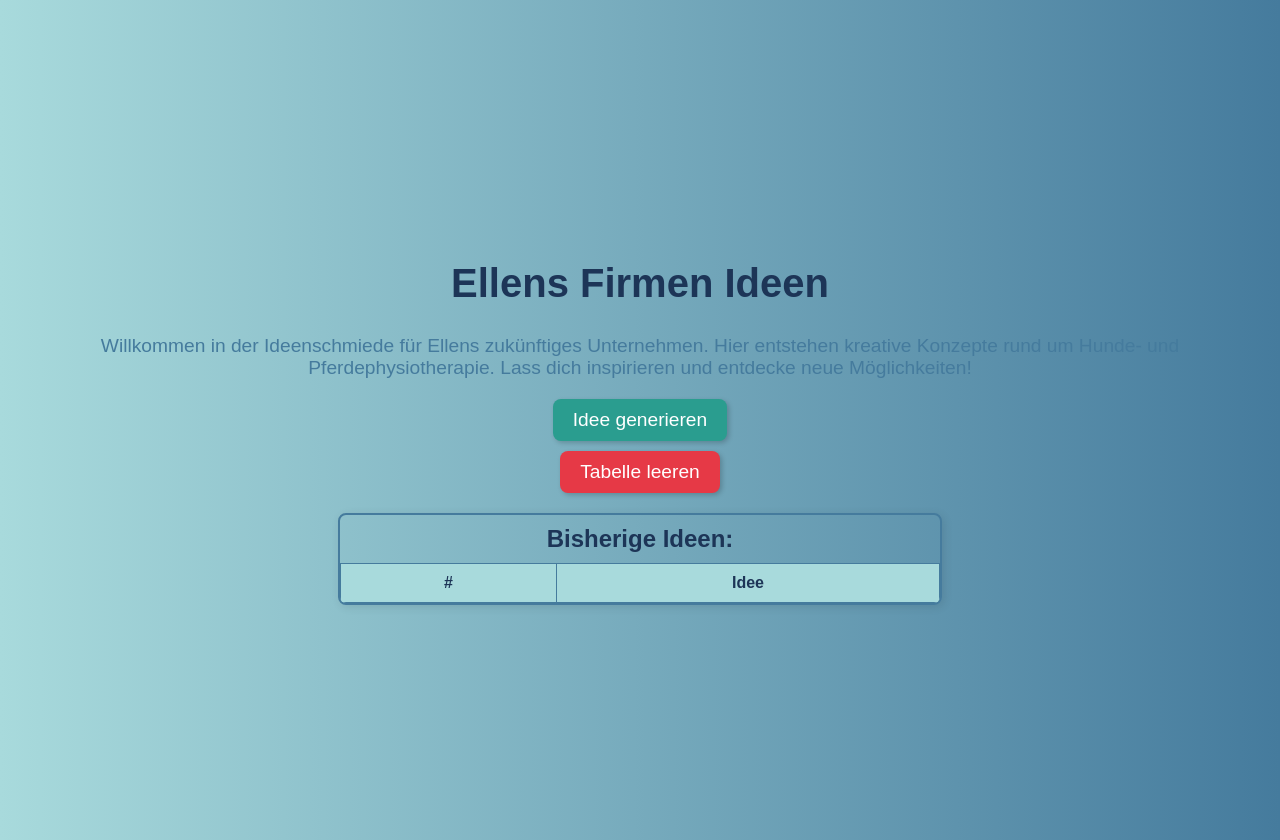
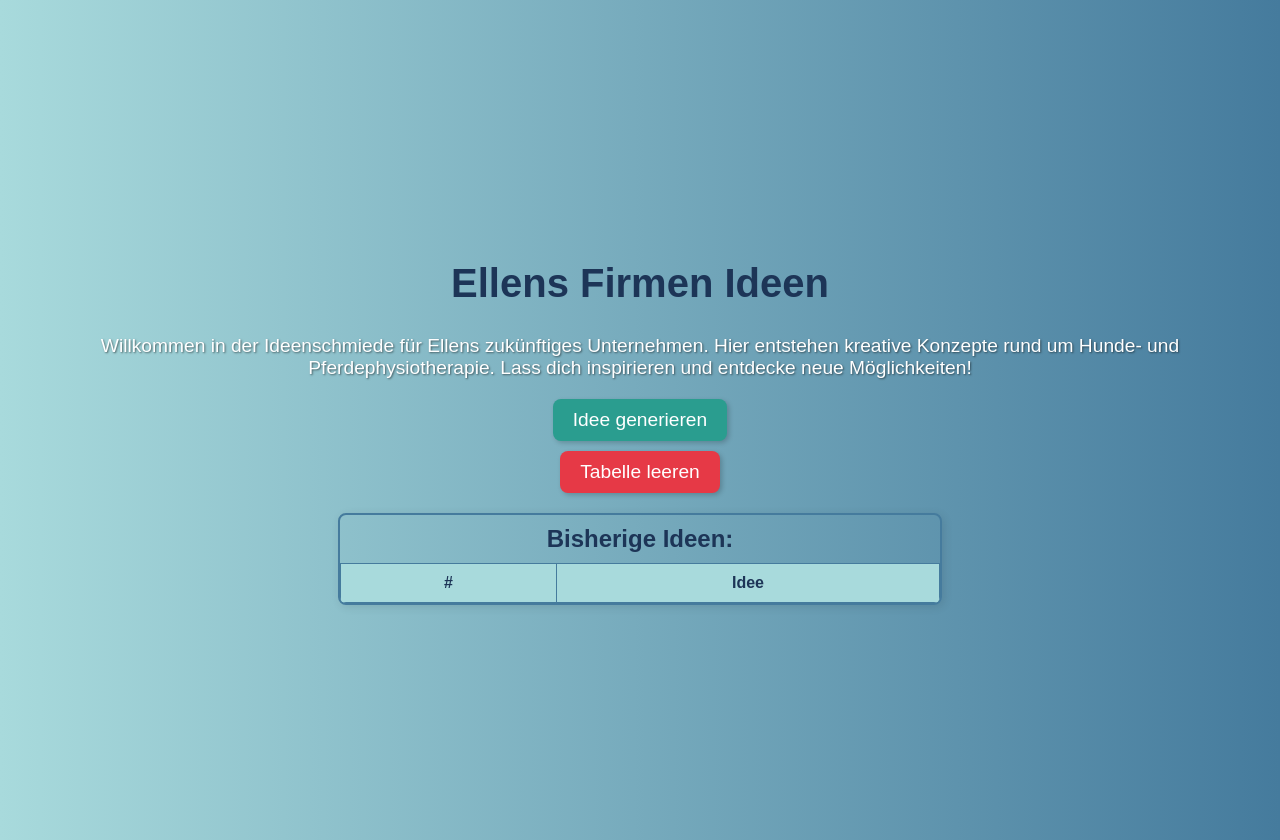
Before and after one commit to skarsunke/ellens-firmen-ideen, a React (Create React App) app: page / in a window 1280 px wide. Built offline with nearby package versions, Linux system fonts and the light colour scheme.

Commit message:
Update App.js

```diff
--- a/src/App.js
+++ b/src/App.js
@@ -41,7 +41,7 @@ const EllensFirmenIdeen = () => {
   return (
     <div style={{ display: 'flex', flexDirection: 'column', alignItems: 'center', justifyContent: 'center', minHeight: '100vh', background: 'linear-gradient(to right, #a8dadc, #457b9d)', padding: '20px' }}>
       <h1 style={{ fontSize: '2.5em', marginBottom: '10px', color: '#1d3557', textAlign: 'center' }}>Ellens Firmen Ideen</h1>
-      <p style={{ textAlign: 'center', fontSize: '1.2em', color: '#457b9d', marginBottom: '20px' }}>Willkommen in der Ideenschmiede für Ellens zukünftiges Unternehmen. Hier entstehen kreative Konzepte rund um Hunde- und Pferdephysiotherapie. Lass dich inspirieren und entdecke neue Möglichkeiten!</p>
+      <p style={{ textAlign: 'center', fontSize: '1.2em', color: '#ffffff', marginBottom: '20px', textShadow: '1px 1px 2px rgba(0, 0, 0, 0.5)' }}> Willkommen in der Ideenschmiede für Ellens zukünftiges Unternehmen. Hier entstehen kreative Konzepte rund um Hunde- und Pferdephysiotherapie. Lass dich inspirieren und entdecke neue Möglichkeiten!</p>
 
       <button
         onClick={handleGenerateIdea}
```
